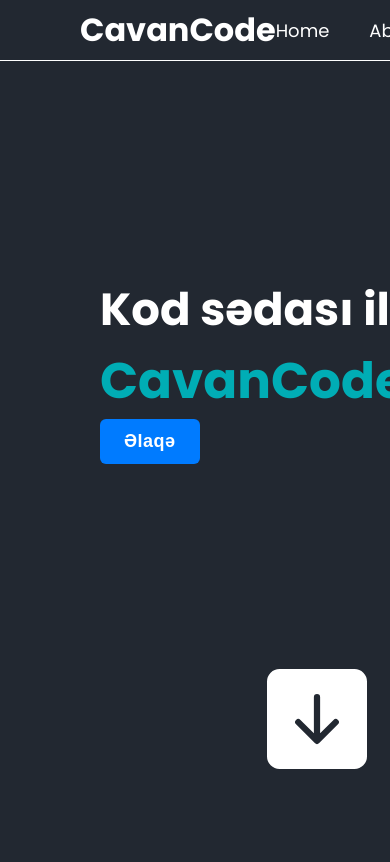
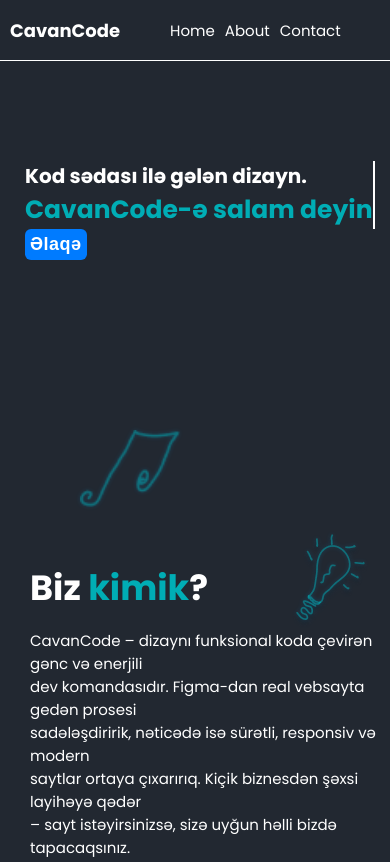
Before and after one commit to Yusdevlop/CavanCode, a website: page index.html in a window 390 px wide. Shown: the top 862 px of the page. Drawn offline with nearby package versions, Linux system fonts and the light colour scheme.

Commit message:
responsive strucut and write uptade

```diff
--- a/index.html
+++ b/index.html
@@ -1,11 +1,11 @@
 <!DOCTYPE html>
 <html lang="az  ">
-
 <head>
     <meta charset="UTF-8">
     <meta name="viewport" content="width=device-width, initial-scale=1.0">
     <link rel="stylesheet" href="./src/style/reset.css">
     <link rel="stylesheet" href="./src/style/style.css">
+    <link rel="stylesheet" href="./src/style/responsive.css">
     <link href="https://unpkg.com/aos@2.3.1/dist/aos.css" rel="stylesheet">
      <link rel="stylesheet" href="https://cdnjs.cloudflare.com/ajax/libs/font-awesome/6.4.0/css/all.min.css">
     <title>CavanCode</title>
@@ -63,9 +63,9 @@
                         gedən prosesi <br> sadələşdiririk, nəticədə isə sürətli, responsiv və modern <br>saytlar ortaya çıxarırıq. Kiçik
                         biznesdən şəxsi layihəyə qədər <br> – sayt istəyirsinizsə, sizə uyğun həlli bizdə tapacaqsınız.
                     </p>
-                    <img data-aos="flip-up" data-aos-duration="500" class="vector" src="./src/img/Vector 186.png" alt="">
+                    <img  class="about-img2"  data-aos="flip-up" data-aos-duration="500" class="vector" src="./src/img/Vector 186.png" alt="">
                 </div>
-                <div data-aos="fade-up" data-aos-duration="500" class="about-img-div"><img src="./src/img/doodle items.png" alt=""><img class="about-img-man" src="./src/img/Group 62.png" alt=""></div>
+                <div class="about-img2" data-aos="fade-up" data-aos-duration="500" class="about-img-div"><img src="./src/img/doodle items.png" alt=""><img class="about-img-man" src="./src/img/Group 62.png" alt=""></div>
             </div>
         </div>
 
--- /dev/null
+++ b/src/style/responsive.css
@@ -0,0 +1,64 @@
+@media screen and (max-width: 576px) {
+   .navbar h1{
+        font-size: 18px;
+        margin-left: 10px;
+        margin-right: 50px;
+   }
+
+   .navbar ul{
+       gap: 10px;
+       font-size: 15px;
+   }
+   #homepage h1{
+       font-size: 20px;
+   }
+   .homepage-content{
+    margin-left: 10px;
+    align-items: normal;
+    margin-top: 100px;
+   }
+  .section1container {
+    margin-left: 15px;
+}
+    #homepage h1 span {
+    font-size: 25px;
+}
+.contanct-btn {
+    padding: 5px 5px;
+    margin-bottom: 80px;
+}
+.homepage-img {
+    display: none;
+}
+#scroll-arrow{
+    display: none;
+}
+#about h1 {
+
+    font-size: 35px;
+
+}
+#about h1  span{
+
+    font-size: 35px;
+
+}
+#about p {
+
+    font-size: 15px;
+
+}
+.section2container {
+    margin-top: 10px;
+    margin-left: 30px;
+}
+.about-content {
+    margin-top: 80px;
+}
+.about-img2{
+    display: none;
+}
+.btn-arrow{
+    display: none;
+}
+}
```
